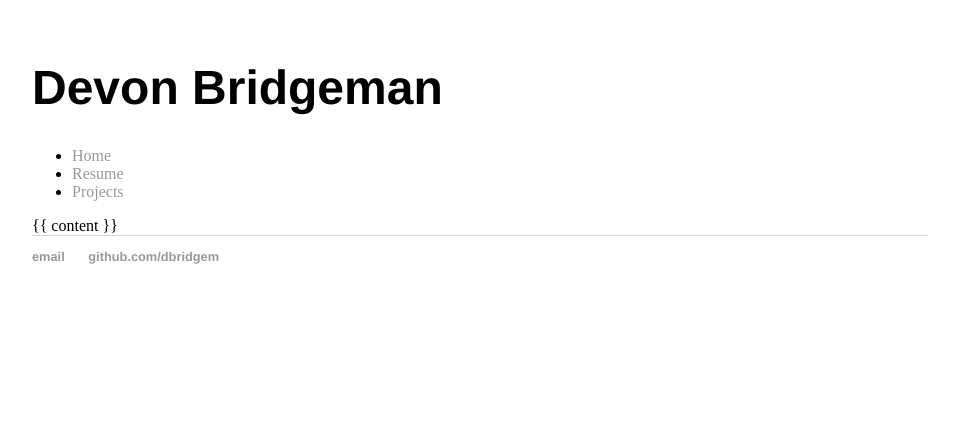
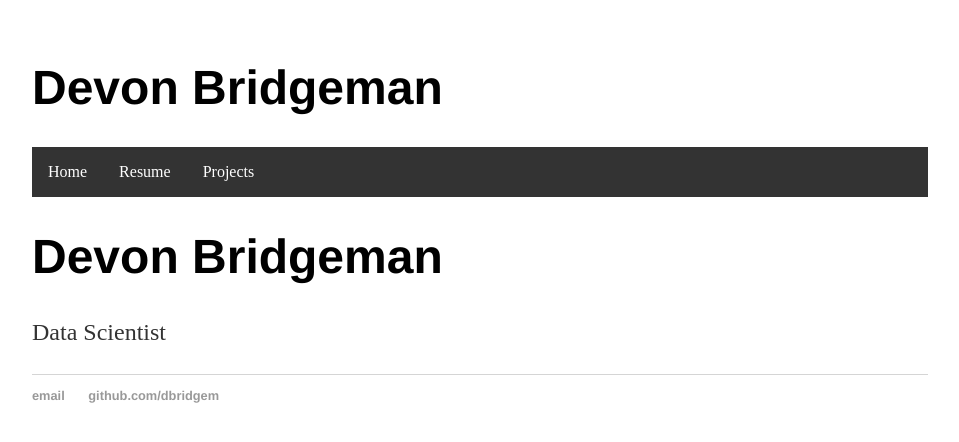
Before and after one commit to dbridgem/dbridgem.github.io, a Jekyll site: the page built from projects/index.html, in a window 1280 px wide. Shown: the top 442 px of the page, without its empty margins (160-1119 px from the left). Built offline with Jekyll 4.4.1, drawn with Linux system fonts in a browser that asks for light colours.

Commit message:
Update index.html

```diff
--- a/projects/index.html
+++ b/projects/index.html
@@ -1,35 +1,8 @@
-<!DOCTYPE html>
-	<html>
-		<head>
-			<title>{{ page.title }}</title>
-			<!-- link to main stylesheet -->
-			<link rel="stylesheet" type="text/css" href="/css/main.css">
-		</head>
-		<body>
-			<h1>
-				Devon Bridgeman
-			</h1
-			<nav>
-	    		<ul>
-	        		<li><a href="/">Home</a></li>
-	        		<li><a href="/resume">Resume</a></li>
-	        		<li><a href="/projects">Projects</a></li>
-	    		</ul>
-			</nav>
-			<div class="container">
-
-			{{ content }}
-			<!--<body>
-        			<h1> Projects </h1>
-        			<p>This is the paragraph.</p>
-      			</body>-->
-
-			</div><!-- /.container -->
-			<footer>
-	    		<ul>
-	        		<li><a href="mailto:DevonBridgeman3@gmail.com">email</a></li>
-	        		<li><a href="https://github.com/dbridgem">github.com/dbridgem</a></li>
-				</ul>
-			</footer>
-		</body>
-	</html>
+---
+layout: default
+title: Devon Bridgeman
+---
+<div class="blurb">
+	<h1>Devon Bridgeman</h1>
+	<p>Data Scientist</a></p>
+</div><!-- /.blurb -->
```
